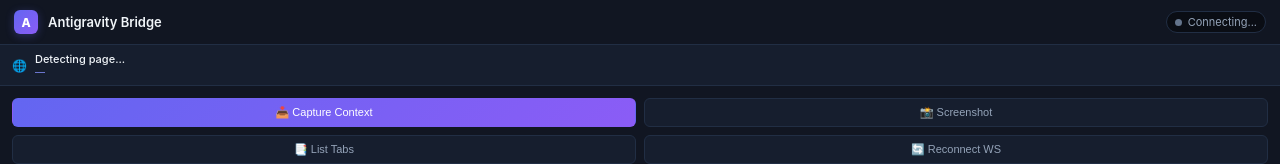
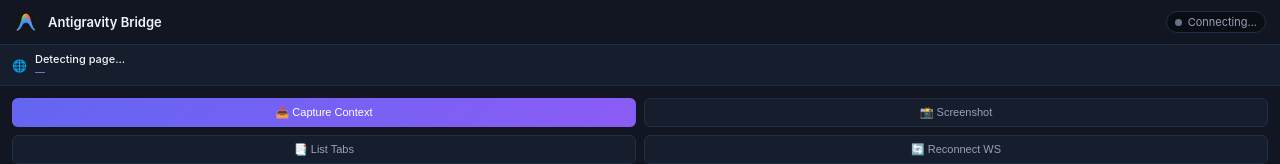
Before and after one commit to cartmanlayneckurfxjo-creator/antigravity-browser-extension, a browser extension: page extension/sidepanel.html in a window 1280 px wide. Shown: the top 164 px of the page. Drawn offline with Linux system fonts and the light colour scheme.

Commit message:
feat: add official Antigravity IDE logo icons (16, 32, 48, 128) and update UI

```diff
--- a/extension/sidepanel.html
+++ b/extension/sidepanel.html
@@ -46,11 +46,9 @@
     }
     .logo {
       width: 24px; height: 24px;
-      background: var(--accent-gradient);
-      border-radius: 6px;
-      display: flex; align-items: center; justify-content: center;
-      font-size: 12px; font-weight: 800; color: #fff;
-      box-shadow: 0 2px 8px rgba(99, 102, 241, 0.3);
+      border-radius: 5px;
+      display: block;
+      object-fit: contain;
     }
     header h1 { font-size: 13px; font-weight: 600; color: var(--text-main); flex: 1; }
     .status-badge {
@@ -238,7 +236,7 @@
 <body>
   <!-- Header -->
   <header>
-    <div class="logo">A</div>
+    <img class="logo" src="assets/icon32.png" alt="Antigravity">
     <h1>Antigravity Bridge</h1>
     <div class="status-badge" id="statusBadge" title="WebSocket status">
       <div class="status-dot" id="statusDot"></div>
```
Also changed, not shown: extension/assets/icon128.png (added), extension/assets/icon16.png (added), extension/assets/icon32.png (added), extension/assets/icon48.png (added), extension/assets/icon_256.png (added), extension/manifest.json.
